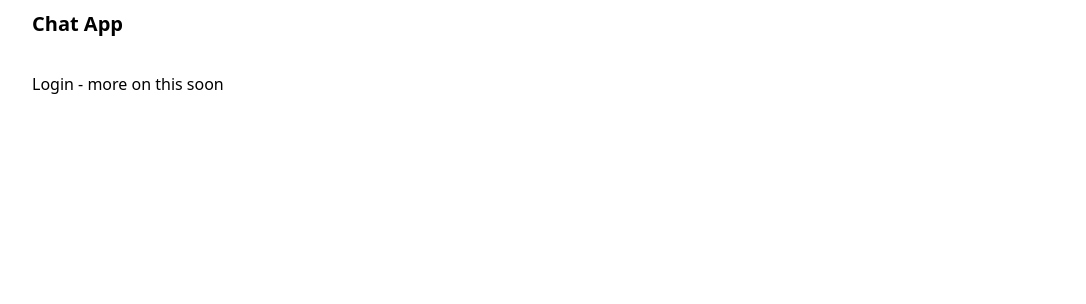
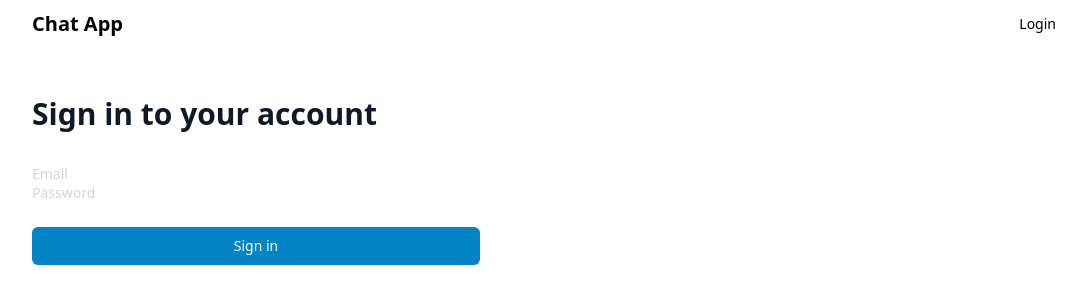
Before and after one commit to SaugatGhimire321/chat-app-django-channels-react, a React (Vite) app in the folder frontend/: page /login in a window 1280 px wide. Shown: the top 304 px of the page, without its empty margins (96-1182 px from the left). Built offline with nearby package versions, Linux system fonts and the light colour scheme.

Commit message:
feat: add login functionality and store user data using context api

```diff
--- a/frontend/src/App.tsx
+++ b/frontend/src/App.tsx
@@ -3,12 +3,20 @@
 import { Chat } from "./components/Chat";
 import { Login } from "./components/Login";
 import { Navbar } from "./components/Navbar";
+import { AuthContextProvider } from "./contexts/AuthContext";
 
 export default function App() {
   return (
     <BrowserRouter>
       <Routes>
-        <Route path="/" element={<Navbar />}>
+        <Route
+          path="/"
+          element={
+            <AuthContextProvider>
+              <Navbar />
+            </AuthContextProvider>
+          }
+        >
           <Route path="" element={<Chat />} />
           <Route path="login" element={<Login />} />
         </Route>
--- a/frontend/src/components/Login.tsx
+++ b/frontend/src/components/Login.tsx
@@ -1,3 +1,79 @@
+import { useFormik } from "formik";
+import { useContext, useEffect, useState } from "react";
+import { useNavigate } from "react-router-dom";
+
+import { AuthContext } from "../contexts/AuthContext";
+
 export function Login() {
-  return <div>Login - more on this soon</div>;
+  const navigate = useNavigate();
+  const [error, setError] = useState(null);
+  const { user, login } = useContext(AuthContext);
+
+  const formik = useFormik({
+    initialValues: {
+      email: "",
+      password: "",
+    },
+    onSubmit: async (values, { setSubmitting }) => {
+      setSubmitting(true);
+      const { email, password } = values;
+      const res = await login(email, password);
+      if (res.error || res.data) {
+        if (res.data && res.data.detail) {
+          setError(res.data.detail);
+        }
+      } else {
+        navigate("/");
+      }
+      setSubmitting(false);
+    },
+  });
+
+  useEffect(() => {
+    if (user) {
+      navigate("/");
+    }
+  }, [user]);
+
+  return (
+    <div>
+      <div className="w-full max-w-md space-y-8">
+        <div>
+          <h1 className="mt-6 text-3xl font-extrabold text-gray-900">
+            Sign in to your account
+          </h1>
+        </div>
+
+        <form className="mt-8 space-y-6" onSubmit={formik.handleSubmit}>
+          {error && <div>{JSON.stringify(error)}</div>}
+
+          <div className="-space-y-px rounded-md">
+            <input
+              value={formik.values.email}
+              onChange={formik.handleChange}
+              type="text"
+              name="email"
+              placeholder="Email"
+              className="border-gray-300 text-gray-900 placeholder-gray-300 focus:ring-gray-500 focus:border-gray-500 block w-full pr-10 focus:outline-none sm:text-sm rounded-md"
+            />
+            <input
+              value={formik.values.password}
+              onChange={formik.handleChange}
+              type="password"
+              name="password"
+              className="border-gray-300 text-gray-900 placeholder-gray-300 focus:ring-gray-500 focus:border-gray-500 block w-full pr-10 focus:outline-none sm:text-sm rounded-md"
+              placeholder="Password"
+            />
+          </div>
+
+          <button
+            type="submit"
+            className="group relative flex w-full justify-center rounded-md border border-transparent bg-sky-600 py-2 px-4 text-sm font-medium text-white hover:bg-sky-700 focus:outline-none focus:ring-2 focus:ring-sky-500 focus:ring-offset-2"
+          >
+            {formik.isSubmitting ? "Signing in..." : "Sign in"}
+          </button>
+        </form>
+      </div>
+    </div>
+  );
 }
--- a/frontend/src/components/Navbar.tsx
+++ b/frontend/src/components/Navbar.tsx
@@ -1,6 +1,9 @@
 import { Link, Outlet } from "react-router-dom";
+import { AuthContext } from "../contexts/AuthContext";
+import { useContext } from "react";
 
 export function Navbar() {
+  const { user, logout } = useContext(AuthContext);
   return (
     <>
       <nav className="bg-white border-gray-200 px-4 sm:px-6 py-2.5 rounded dark:bg-gray-800">
@@ -54,14 +57,23 @@
                   Chats
                 </Link>
               </li>
-              <li>
-                <Link
-                  to="/login"
-                  className="block py-2 pr-4 pl-3 text-white md:p-0 dark:text-white"
-                >
-                  Login
-                </Link>
-              </li>
+              {!user ? (
+                <li>
+                  <Link to="/login" className="block py-2 pr-4 pl-3 md:p-0">
+                    Login
+                  </Link>
+                </li>
+              ) : (
+                <>
+                  <span className="">Logged in: {user.email}</span>
+                  <button
+                    className="block py-2 pr-4 pl-3 md:p-0"
+                    onClick={logout}
+                  >
+                    Logout
+                  </button>
+                </>
+              )}
             </ul>
           </div>
         </div>
--- /dev/null
+++ b/frontend/src/contexts/AuthContext.tsx
@@ -0,0 +1,70 @@
+import axios, { AxiosInstance } from "axios";
+import { createContext, ReactNode, useState } from "react";
+import { useNavigate } from "react-router-dom";
+
+import { UserModel } from "../models/User";
+import authHeader from "../services/AuthHeaders";
+import AuthService from "../services/AuthService";
+
+const DefaultProps = {
+  login: () => null,
+  logout: () => null,
+  authAxios: axios,
+  user: null,
+};
+
+export interface AuthProps {
+  login: (email: string, password: string) => any;
+  logout: () => void;
+  authAxios: AxiosInstance;
+  user: UserModel | null;
+}
+
+export const AuthContext = createContext<AuthProps>(DefaultProps);
+
+export const AuthContextProvider: React.FC<{ children: ReactNode }> = ({
+  children,
+}) => {
+  const navigate = useNavigate();
+  const [user, setUser] = useState(() => AuthService.getCurrentUser());
+
+  async function login(email: string, password: string) {
+    const data = await AuthService.Login(email, password);
+    setUser(data);
+    return data;
+  }
+
+  function logout() {
+    AuthService.logout();
+    setUser(null);
+    navigate("/login");
+  }
+
+  //axios instance for making requests
+  const authAxios = axios.create();
+
+  // request interceptor for adding token
+  authAxios.interceptors.request.use((config) => {
+    // add token to request headers
+    config.headers = authHeader();
+    return config;
+  });
+
+  authAxios.interceptors.response.use(
+    (response) => {
+      return response;
+    },
+    (error) => {
+      if (error.response.status === 401) {
+        logout();
+      }
+      return Promise.reject(error);
+    }
+  );
+
+  return (
+    <AuthContext.Provider value={{ user, login, logout, authAxios }}>
+      {children}
+    </AuthContext.Provider>
+  );
+};
--- /dev/null
+++ b/frontend/src/models/User.ts
@@ -0,0 +1,4 @@
+export interface UserModel {
+  email: string;
+  token: string;
+}
--- /dev/null
+++ b/frontend/src/services/AuthHeaders.ts
@@ -0,0 +1,14 @@
+import { AxiosRequestHeaders } from "axios";
+
+export default function authHeader(): AxiosRequestHeaders {
+    const localStorageUser = localStorage.getItem("user");
+    if (!localStorageUser) {
+        return {};
+    }
+
+    const user = JSON.parse(localStorageUser);
+    if (user && user.token) {
+        return {Authorization: `Token ${user.token}`};
+    }
+    return {}
+}
--- /dev/null
+++ b/frontend/src/services/AuthService.ts
@@ -0,0 +1,34 @@
+import axios from "axios";
+
+import { UserModel } from "../models/User";
+
+class AuthService {
+  setUserInLocalStorage(data: UserModel) {
+    localStorage.setItem("user", JSON.stringify(data));
+  }
+  async Login(email: string, password: string): Promise<UserModel> {
+    const response = await axios.post(
+      "http://127.0.0.1:8000/api/v1/user/get-token/",
+      {
+        email,
+        password,
+      }
+    );
+    if (!response.data.token) {
+      return response.data;
+    }
+    this.setUserInLocalStorage(response.data);
+    return response.data;
+  }
+
+  logout() {
+    localStorage.removeItem("user");
+  }
+
+  getCurrentUser() {
+    const user = localStorage.getItem("user")!;
+    return JSON.parse(user);
+  }
+}
+
+export default new AuthService();
```
